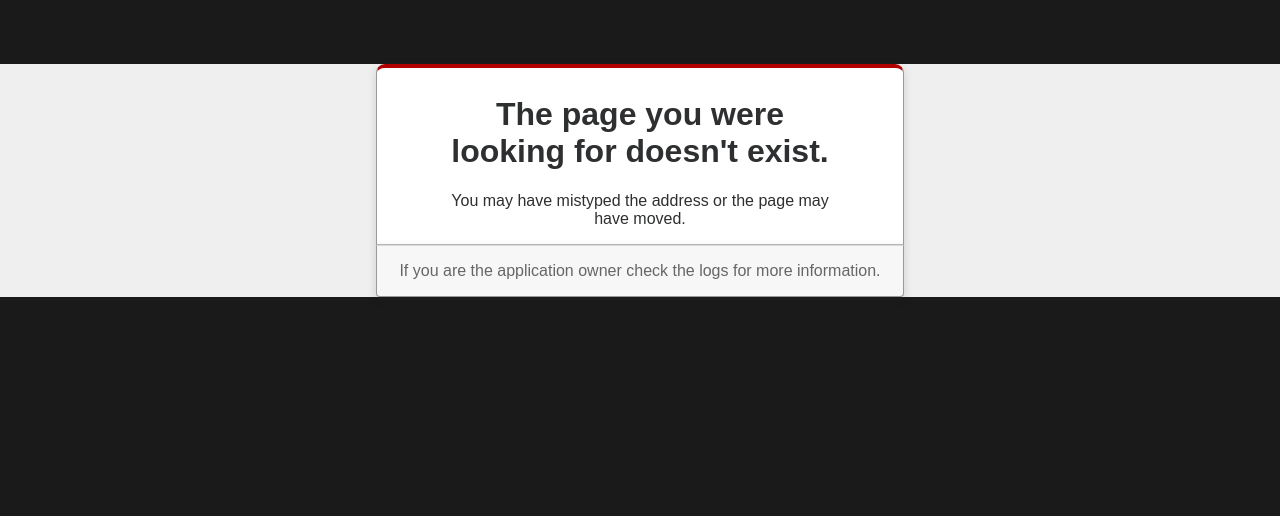
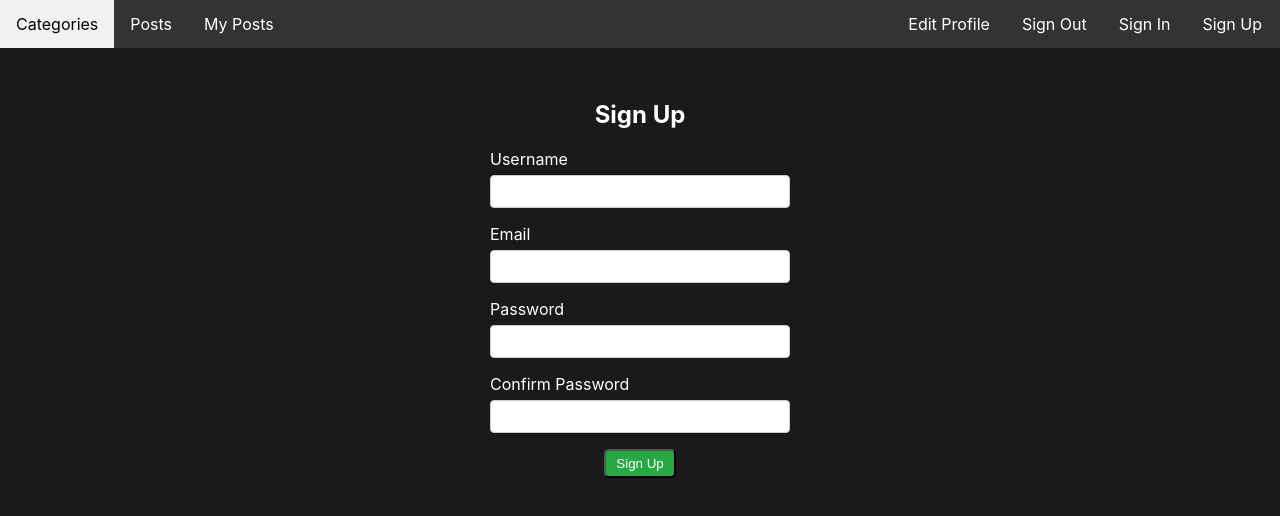
Before and after one commit to Diwaakar82/CMS_React, a React (Create React App) app: page /users/signin in a window 1280 px wide. Shown: the top 516 px of the page. Built offline with nearby package versions, Linux system fonts and the light colour scheme.

Commit message:
Adding authentication

```diff
--- a/src/App.js
+++ b/src/App.js
@@ -1,19 +1,29 @@
 import { BrowserRouter, Routes, Route } from "react-router-dom"
-import CategoriesShow from "./categories/show";
-import Categories from "./categories/index"
+import useAuth, { AuthContext } from './shared/auth';
+
 import Navbar from "./shared/navbar";
 import Home from "./welcome";
 import NoPage from "./shared/404";
+
+import CategoriesShow from "./categories/show";
+import Categories from "./categories/index"
 import CategoryEdit from "./categories/edit";
 import CategoryNew from "./categories/new";
+
 import Posts from "./posts";
 import NewPost from "./posts/new";
 import EditPost from "./posts/edit";
 import PostDetails from "./posts/show";
+import SignIn from "./users/signin";
+import Login from "./users/login";
 
 function App() {
-  return (
-    <BrowserRouter>
+  const {token, login, logout, userId, name} = useAuth();
+
+  let routes;
+
+  if (token) {
+    routes = (
       <Routes>
         <Route path="/" element = {<Navbar />}>
           <Route index element = {<Home />} />
@@ -32,7 +42,32 @@ function App() {
         </Route>
         <Route path = "*" element = {<NoPage />} />
       </Routes>
+    )
+  } else {
+    routes = (
+      <Routes>
+        <Route path="/" element = {<Navbar />}>
+          <Route index element = {<Home />} />
+
+          <Route path = "categories" element = {<Categories />} />
+          <Route path = "categories/posts/:categoryId" element = {<CategoriesShow />} />
+          <Route path = "posts" element = {<Posts />} />
+          <Route path = "posts/:postId" element = {<PostDetails />} />
+
+          <Route path="users/signin" element = {<SignIn />} />
+          <Route path="users/login" element = {<Login />} />
+        </Route>
+        <Route path = "*" element = {<NoPage />} />
+      </Routes>
+    );
+  }
+
+  return (
+    <AuthContext.Provider value={{isLoggedIn: !!token, token: token, login: login, logout: logout, userId: userId, name: name}}>
+      <BrowserRouter>
+        {routes}
       </BrowserRouter>
+    </AuthContext.Provider>
   );
 }
 
--- /dev/null
+++ b/src/shared/auth.js
@@ -0,0 +1,48 @@
+import { createContext } from "react";
+import { useCallback, useState, useEffect } from "react";
+
+export const AuthContext = createContext({
+    isLoggedIn: false,
+    userId: null,
+    token: null,
+    name: null,
+    login: () => {},
+    logout: () => {}
+})
+
+export const useAuth = () => {
+    const [token, setToken] = useState(false);
+    const [userId, setUserId] = useState('');
+    const [name, setName] = useState('');
+
+    const login = useCallback((uid, token, name) => {
+      setToken(token);
+      setUserId(uid);
+      setName(name);
+
+      localStorage.setItem('userData',JSON.stringify({
+        userId: uid,
+        name: name,
+        token: token
+      }));
+    }, []);
+
+    const logout = useCallback(() => {
+      setToken(null);
+      setUserId(null);
+      setName(null);
+
+      localStorage.removeItem('userData');
+    },[]);
+
+    useEffect(() => {
+      const storedData = JSON.parse(localStorage.getItem('userData'));
+      if(storedData && storedData.token) {
+        login(storedData.userId, storedData.token, storedData.name);
+      }
+    }, [login])
+
+    return {token, login, logout, userId, name};
+}
+
+export default useAuth;
--- /dev/null
+++ b/src/users/login.js
@@ -0,0 +1,59 @@
+import React, { useContext, useState } from "react";
+import { Link, useNavigate } from "react-router-dom";
+import { AuthContext } from "../shared/auth";
+import axios from 'axios';
+
+const LogIn = () => {
+    const auth = useContext(AuthContext);
+    const [user, setUser] = useState({
+        email: '',
+        password: ''
+    });
+
+    const navigate = useNavigate();
+
+    const handleChange = (e) => {
+        const { name, value } = e.target;
+        setUser(prevUser => ({
+            ...prevUser,
+            [name]: value
+        }));
+    }
+
+    const loginHandler = async (event) => {
+        event.preventDefault();
+
+        try {
+            const response = await axios.post('/users/login', user);
+            console.log(response);
+
+            const data = response['data'];
+
+            auth.login(data.id, data.accessToken, data.name);
+            navigate(`/`);
+        } catch (err) {
+            console.error('Error logging in:', err);
+        }
+    }
+
+    return (
+        <div className="comment-form">
+            <h2>Login</h2>
+            <form onSubmit={loginHandler} className="category-form">
+                <div className="form-group">
+                <label htmlFor="email">Email</label><br />
+                <input type="email" id="email" name="email" autoFocus autoComplete="email" className="form-control" value={user.email} onChange={handleChange} />
+                </div>
+                <div className="form-group">
+                <label htmlFor="password">Password</label><br />
+                <input type="password" id="password" name="password" autoComplete="current-password" className="form-control" value={user.password} onChange={handleChange} />
+                </div>
+                <div className="button-container">
+                <button type="submit" className="like-button">Sign In</button>
+                </div>
+            </form>
+        </div>
+    )
+}
+
+export default LogIn;
--- /dev/null
+++ b/src/users/signin.js
@@ -0,0 +1,64 @@
+import React from 'react';
+import { useState } from 'react';
+import { useNavigate, Link } from "react-router-dom";
+import axios from 'axios';
+
+function SignIn() {
+  const [user, setUser] = useState({
+    username: '',
+    email: '',
+    password: '',
+    password_confirmation: ''
+  });
+
+  const navigate = useNavigate();
+
+  const handleChange = (e) => {
+    const { name, value } = e.target;
+    setUser(prevUser => ({
+      ...prevUser,
+      [name]: value
+    }));
+  };
+
+  const handleSubmit = async (e) => {
+    e.preventDefault();
+    try {
+      const response = await axios.post('/users/signin', user);
+      console.log(response.data);
+
+      navigate('/login');
+    } catch (error) {
+      console.error('Error signing up:', error);
+    }
+  };
+
+  return (
+    <div className="comment-form">
+      <h2>Sign Up</h2>
+      <form onSubmit={handleSubmit} className="category-form">
+        <div className="form-group">
+          <label htmlFor="username">Username</label>
+          <input type="text" id="username" name="username" required className="form-control" value={user.username} onChange={handleChange} />
+        </div>
+        <div className="form-group">
+          <label htmlFor="email">Email</label>
+          <input type="email" id="email" name="email" required className="form-control" value={user.email} onChange={handleChange} />
+        </div>
+        <div className="form-group">
+          <label htmlFor="password">Password</label>
+          <input type="password" id="password" name="password" required className="form-control" value={user.password} onChange={handleChange} />
+        </div>
+        <div className="form-group">
+          <label htmlFor="password_confirmation">Confirm Password</label>
+          <input type="password" id="password_confirmation" name="password_confirmation" required className="form-control" value={user.password_confirmation} onChange={handleChange} />
+        </div>
+        <div className="button-container">
+          <button type="submit" className="like-button">Sign Up</button>
+        </div>
+      </form>
+    </div>
+  );
+}
+
+export default SignIn;
```
Also changed, not shown: src/users/users.css (added). Lines whose indentation alone changed are shown as unchanged.
